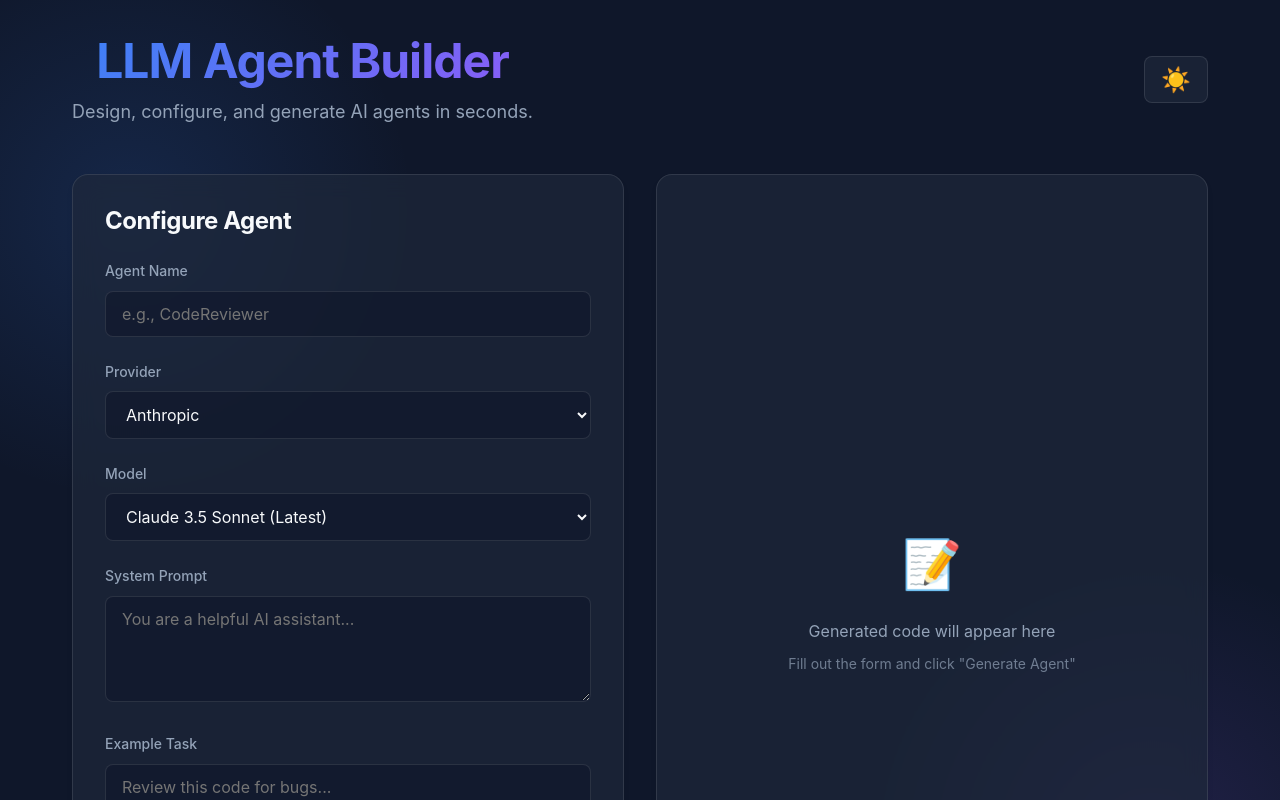
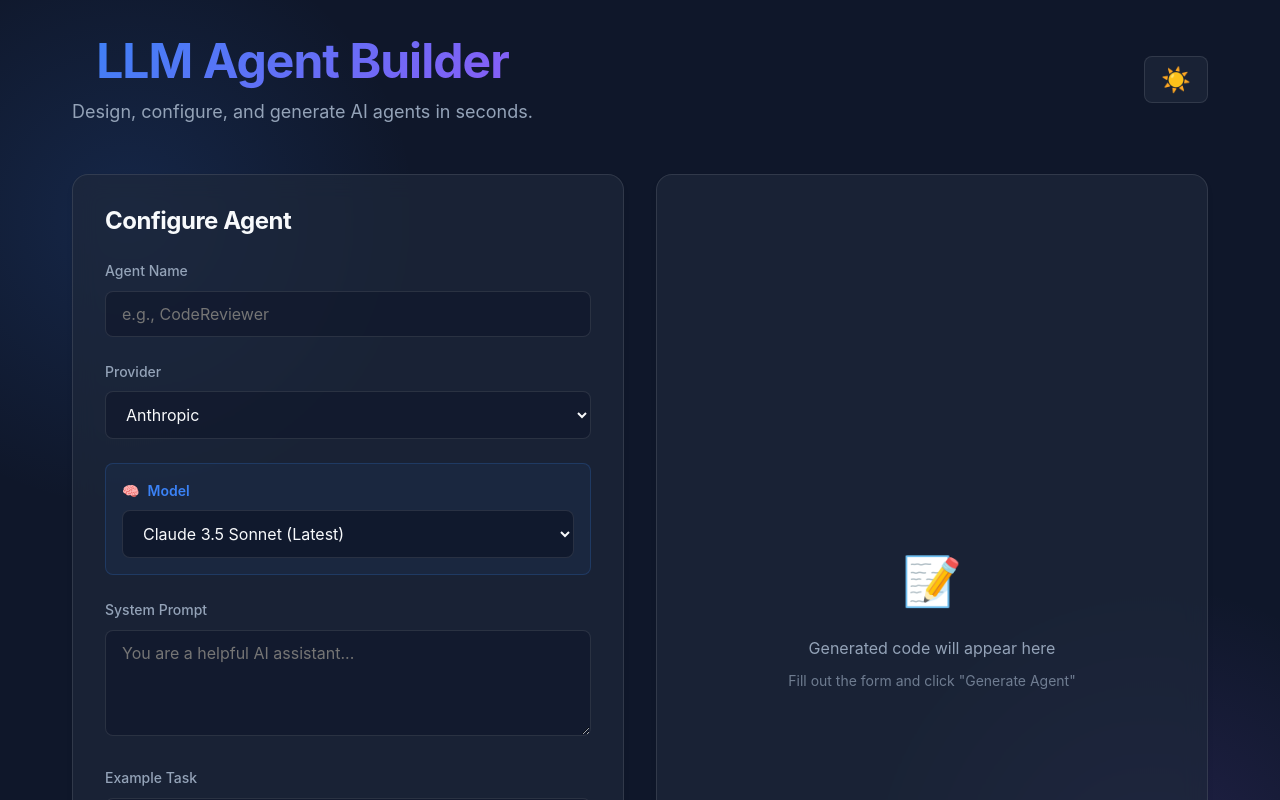
Before and after one commit to kwizzlesurp10-ctrl/LLMAgentbuilder, a React app in the folder frontend/: page / in a window 1280 px wide. Shown: the top 800 px of the page. Built offline with nearby package versions, Linux system fonts and the light colour scheme; the HTML template or start-up script is replaced by a standard one.

Commit message:
feat: Enhance layout of Model selection section in AgentForm

```diff
--- a/frontend/src/components/AgentForm.jsx
+++ b/frontend/src/components/AgentForm.jsx
@@ -96,13 +96,23 @@ const AgentForm = ({ onGenerate, isLoading, generatedCode }) => {
                     </select>
                 </div>
 
-                <div className="form-group">
-                    <label htmlFor="model">Model</label>
+                <div className="form-group" style={{
+                    background: 'rgba(59, 130, 246, 0.05)',
+                    padding: '1rem',
+                    borderRadius: '0.5rem',
+                    border: '1px solid rgba(59, 130, 246, 0.2)',
+                    marginTop: '0.5rem',
+                    marginBottom: '1.5rem'
+                }}>
+                    <label htmlFor="model" style={{ color: 'var(--accent-primary)', fontWeight: '600', display: 'flex', alignItems: 'center', gap: '0.5rem' }}>
+                        <span>🧠</span> Model
+                    </label>
                     <select
                         id="model"
                         name="model"
                         value={formData.model}
                         onChange={handleChange}
+                        style={{ background: 'rgba(15, 23, 42, 0.8)' }}
                     >
                         {formData.provider === 'anthropic' ? (
                             <>
```
